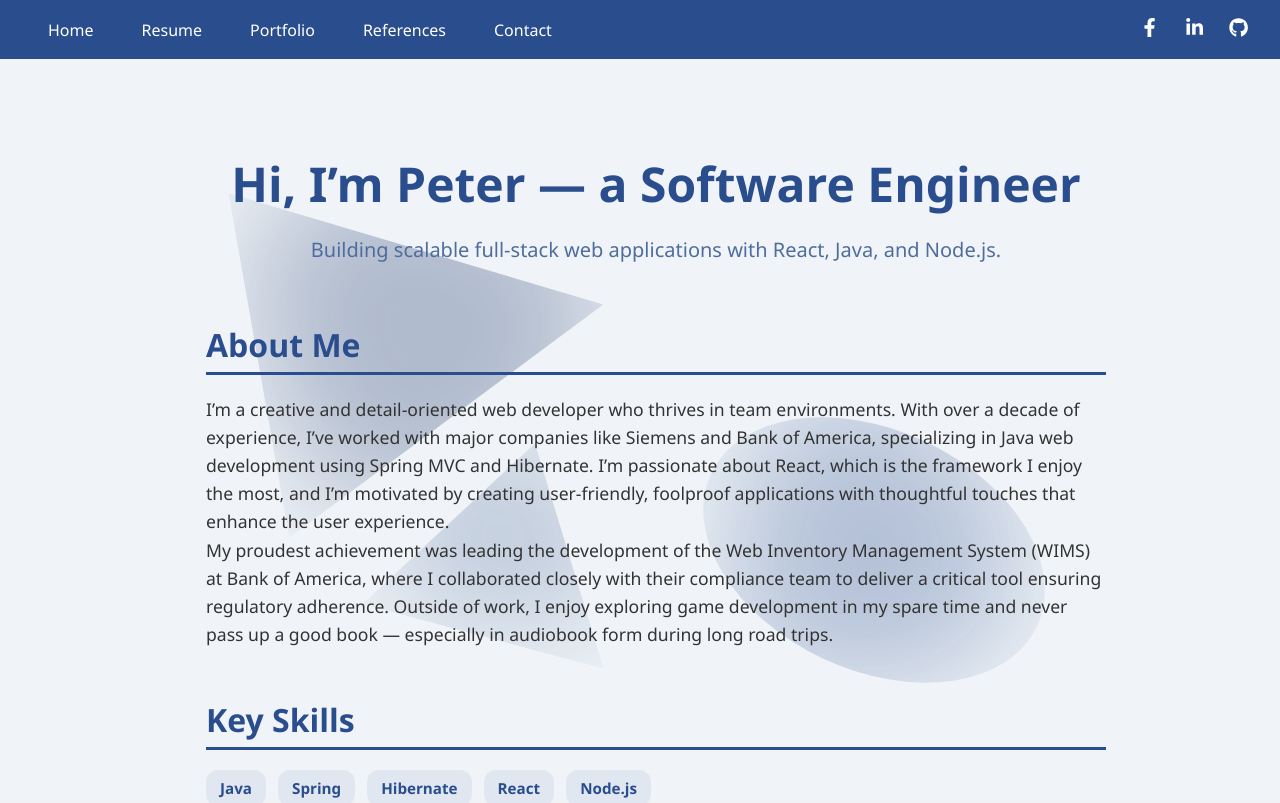
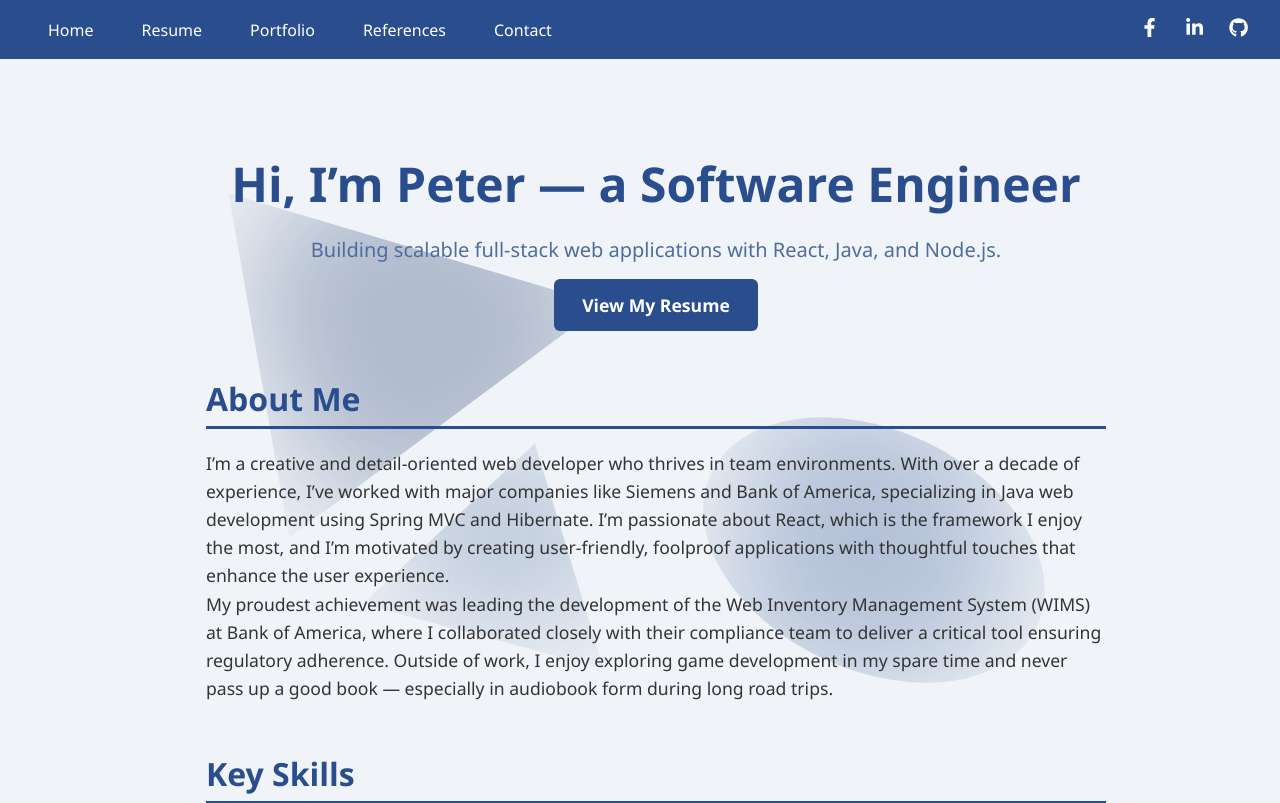
Before and after one commit to peter-howland/objective, a React (Create React App) app: page / in a window 1280 px wide. Shown: the top 803 px of the page. Built offline with nearby package versions, Linux system fonts and the light colour scheme.

Commit message:
adding redirects

```diff
--- a/src/components/view/pages/Home.js
+++ b/src/components/view/pages/Home.js
@@ -154,6 +154,7 @@
           Building scalable full-stack web applications with React, Java, and
           Node.js.
         </p>
+        <CTAButton href="/resume">View My Resume</CTAButton>
       </Hero>
 
       <Section>
```
Also changed, not shown: 1 other file (tests, documents, lock files or other folders).
